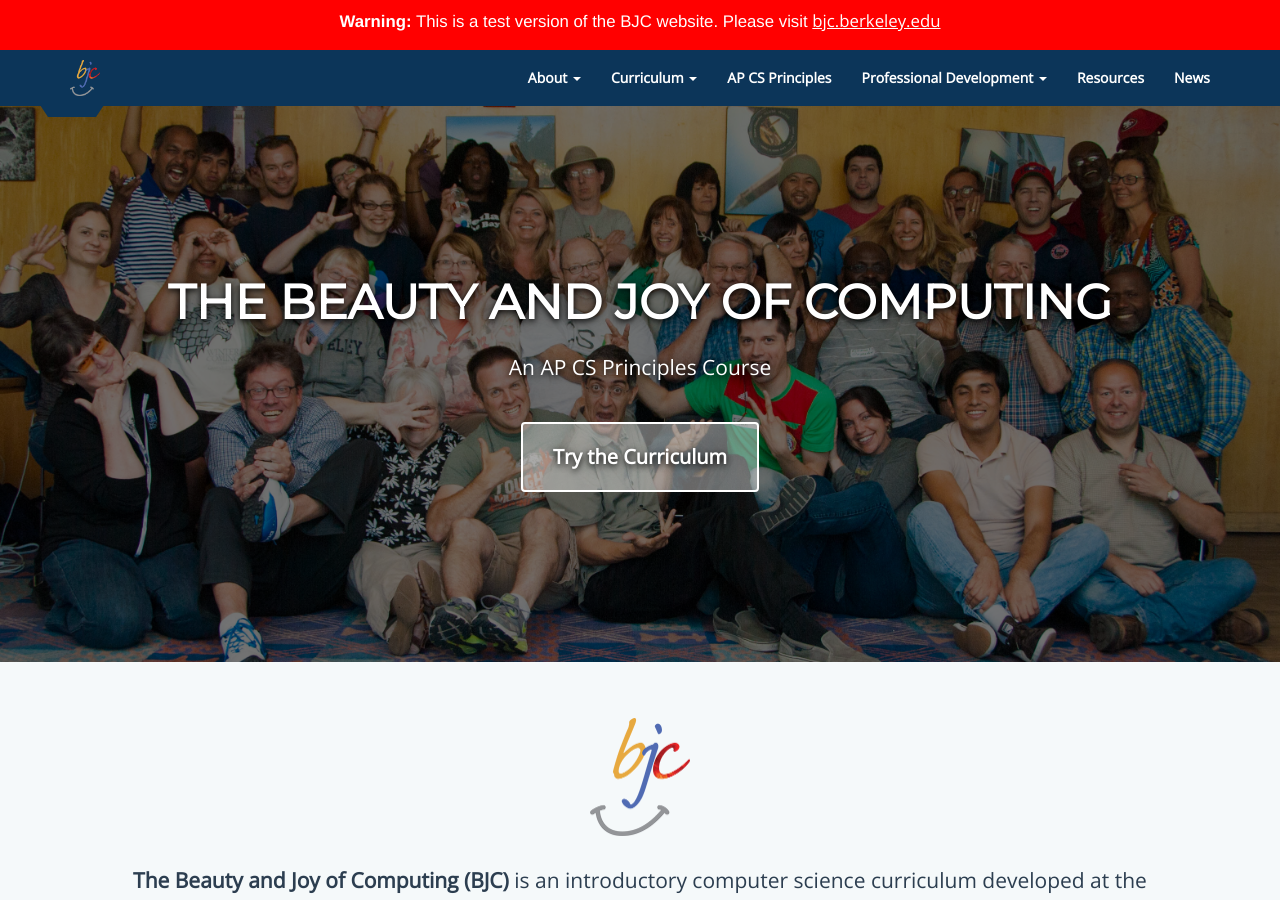
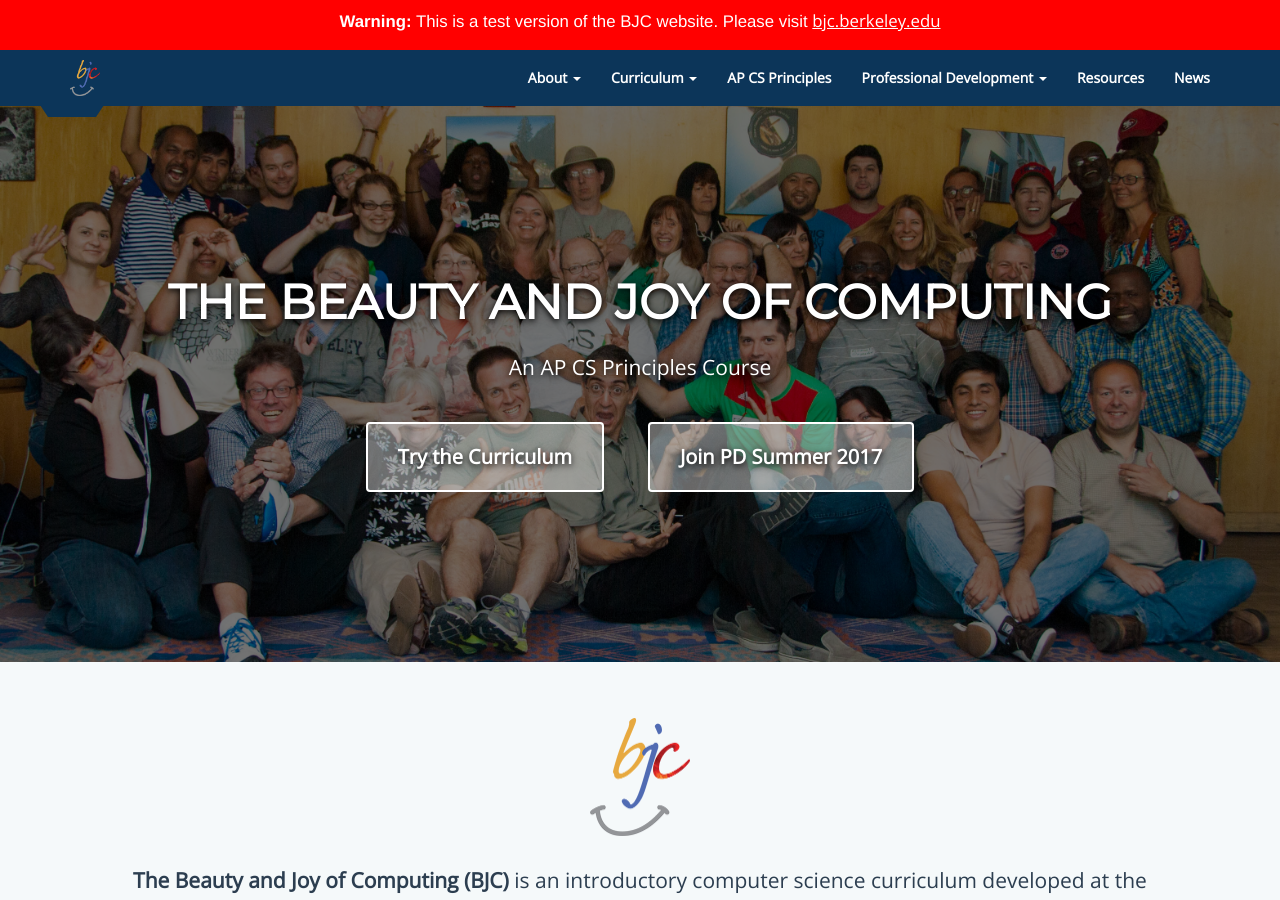
Before and after one commit to beautyjoy/beautyjoy.github.io, a Jekyll site: the page built from index.html, in a window 1280 px wide and 900 px high. Built offline with Jekyll 4.4.1, drawn with Linux system fonts in a browser that asks for light colours.

Commit message:
added pd button

```diff
--- a/index.html
+++ b/index.html
@@ -9,6 +9,7 @@
     <h1>The Beauty and Joy of Computing</h1>
     <p>An AP CS Principles Course</p>
     <a href="http://bjc.edc.org" class="btn">Try the Curriculum</a>
+    <a href="professional-development-3-weeks.html/" class="btn">Join PD Summer 2017</a>
   </div>
 </div>
 
```
